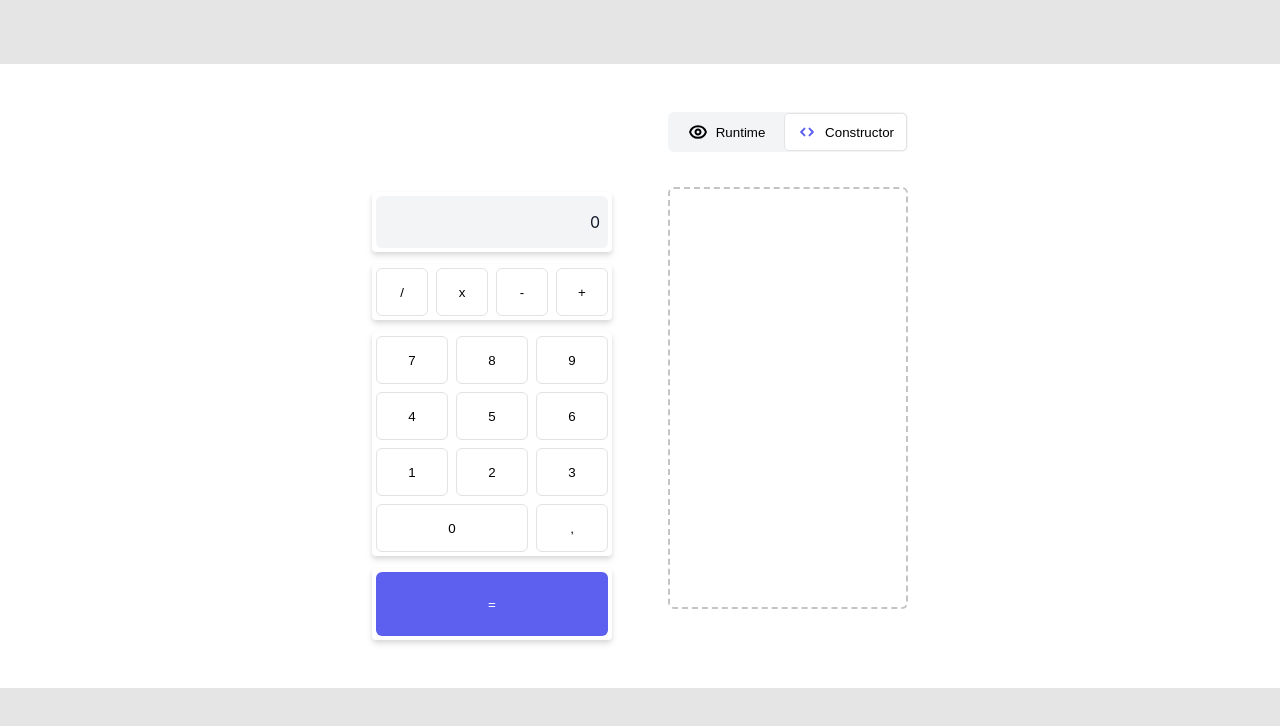
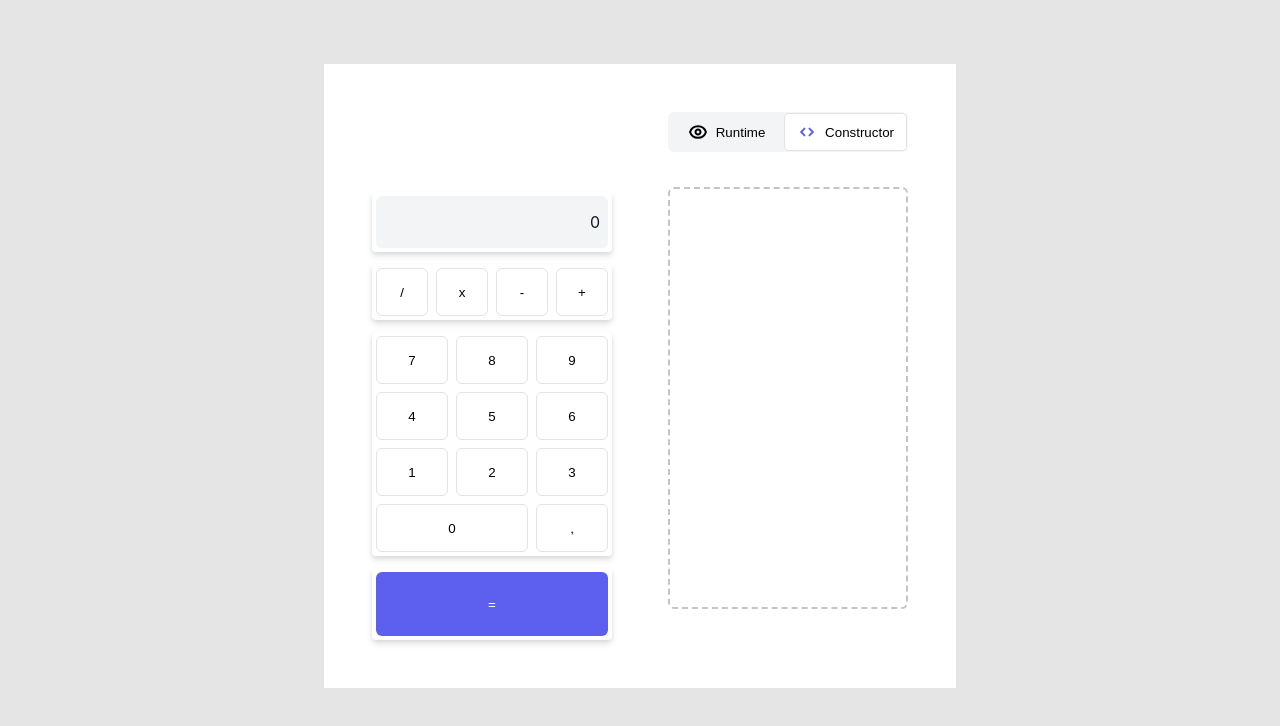
Before and after one commit to vatosarmat/dnd_calculator, a React (Create React App) app: page / in a window 1280 px wide. Shown: the top 726 px of the page. Built offline with nearby package versions, Linux system fonts and the light colour scheme.

Commit message:
\#root style

```diff
--- a/src/App.tsx
+++ b/src/App.tsx
@@ -25,7 +25,6 @@ const Grid = styled.div`
     grid-column-start: 2;
   }
 
-  margin-top: ${({ theme }) => theme.spacing(8)}px;
   padding: ${({ theme }) => theme.spacing(6)}px;
   background-color: ${({ theme: { palette } }) => palette.gray.white};
 `
--- a/src/index.css
+++ b/src/index.css
@@ -20,3 +20,10 @@ li {
 code {
   font-family: source-code-pro, Menlo, Monaco, Consolas, 'Courier New', monospace;
 }
+
+#root {
+  display: flex;
+  justify-content: center;
+
+  padding: 64px;
+}
```
